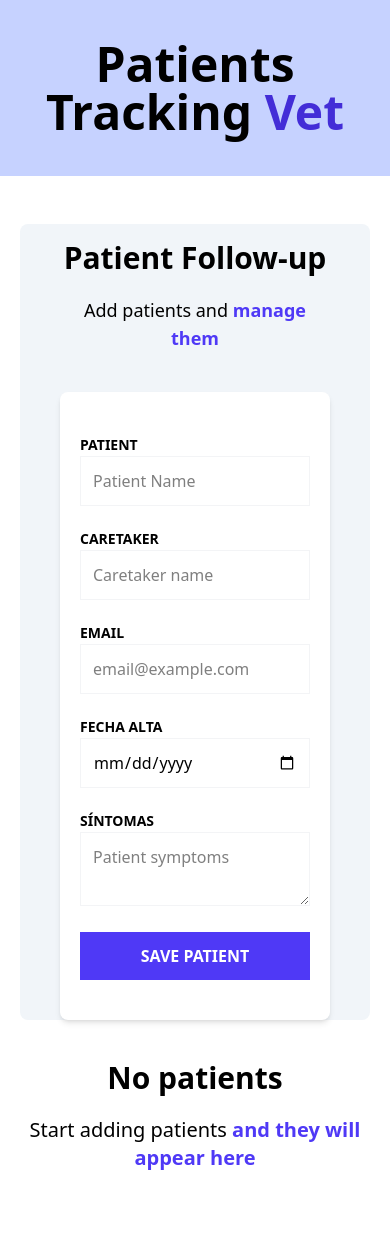
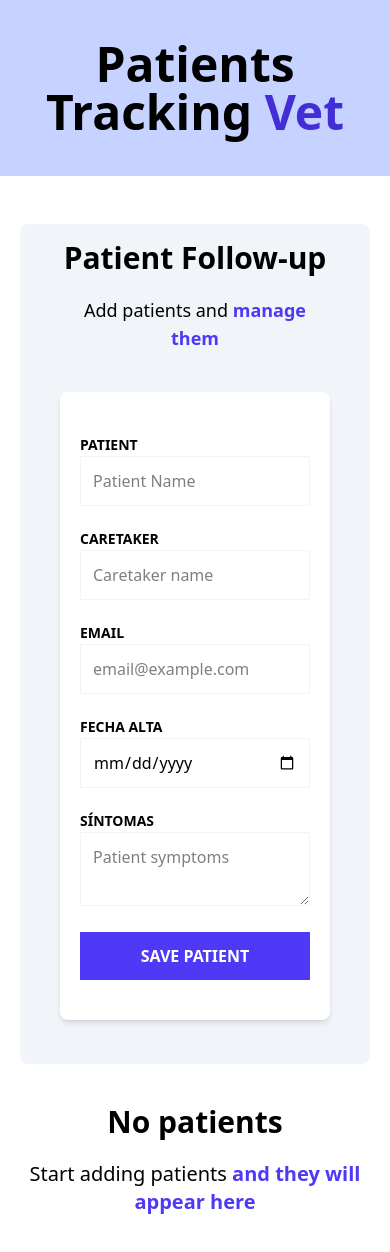
Before and after one commit to GilpiDv/patients-zustand, a React (Vite) app: page / in a window 390 px wide. Shown: the top 1252 px of the page. Before the commit the page ends 1212 px from the top, so only its background shows below. Built offline with nearby package versions, Linux system fonts and the light colour scheme.

Commit message:
responsive styling

```diff
--- a/src/components/PatientForm.tsx
+++ b/src/components/PatientForm.tsx
@@ -35,7 +35,7 @@ export default function PatientForm() {
     }
 
     return (
-        <div className="md:w-1/2 lg:w-2/5 mx-5 bg-slate-100 pe-10 ps-10 pt-4 rounded-lg">
+        <div className="md:w-1/2 lg:w-2/5 mx-5 bg-slate-100 pe-10 ps-10 pt-4 pb-1 rounded-lg">
             <h2 className="font-black text-3xl text-center">Patient Follow-up</h2>
 
             <p className="text-lg mt-5 text-center mb-10">
--- a/src/components/PatientList.tsx
+++ b/src/components/PatientList.tsx
@@ -23,13 +23,13 @@ export default function PatientList() {
                     ))}
                 </>
             ) : (
-                <>
-                    <h2 className="font-black text-3xl text-center">No patients</h2>
-                    <p className="text-xl mt-5 mb-10 text-center">
+                <div className="lg:pt-0 md:pt-0 pt-10">
+                    <h2 className="font-black text-3xl text-center p-0">No patients</h2>
+                    <p className="text-xl mt-5 mb-10 text-center m-2">
                         Start adding patients {''}
                         <span className="text-indigo-600 font-bold">and they will appear here</span>
                     </p>
-                </>
+                </div>
             )}
         </div>
     )
```
